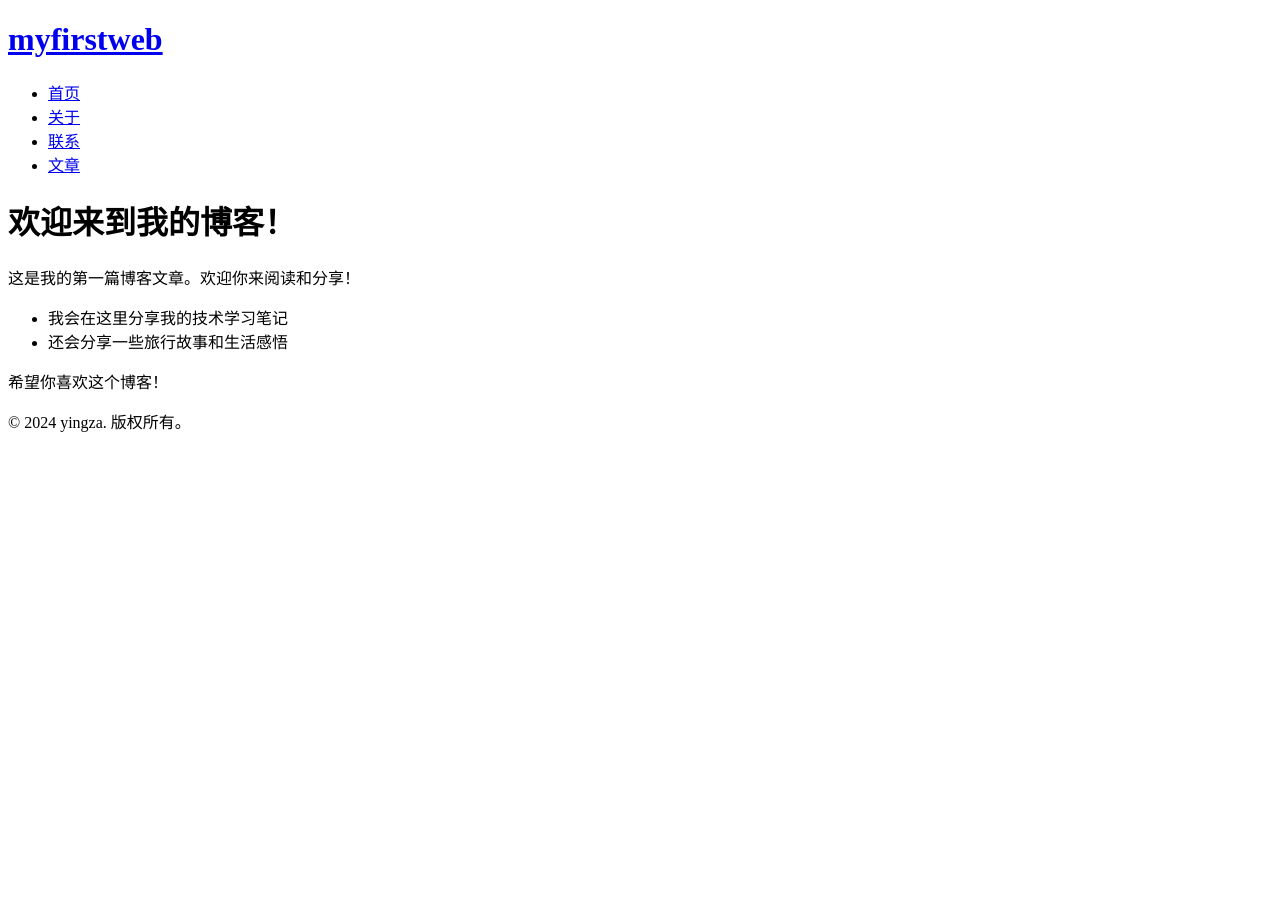
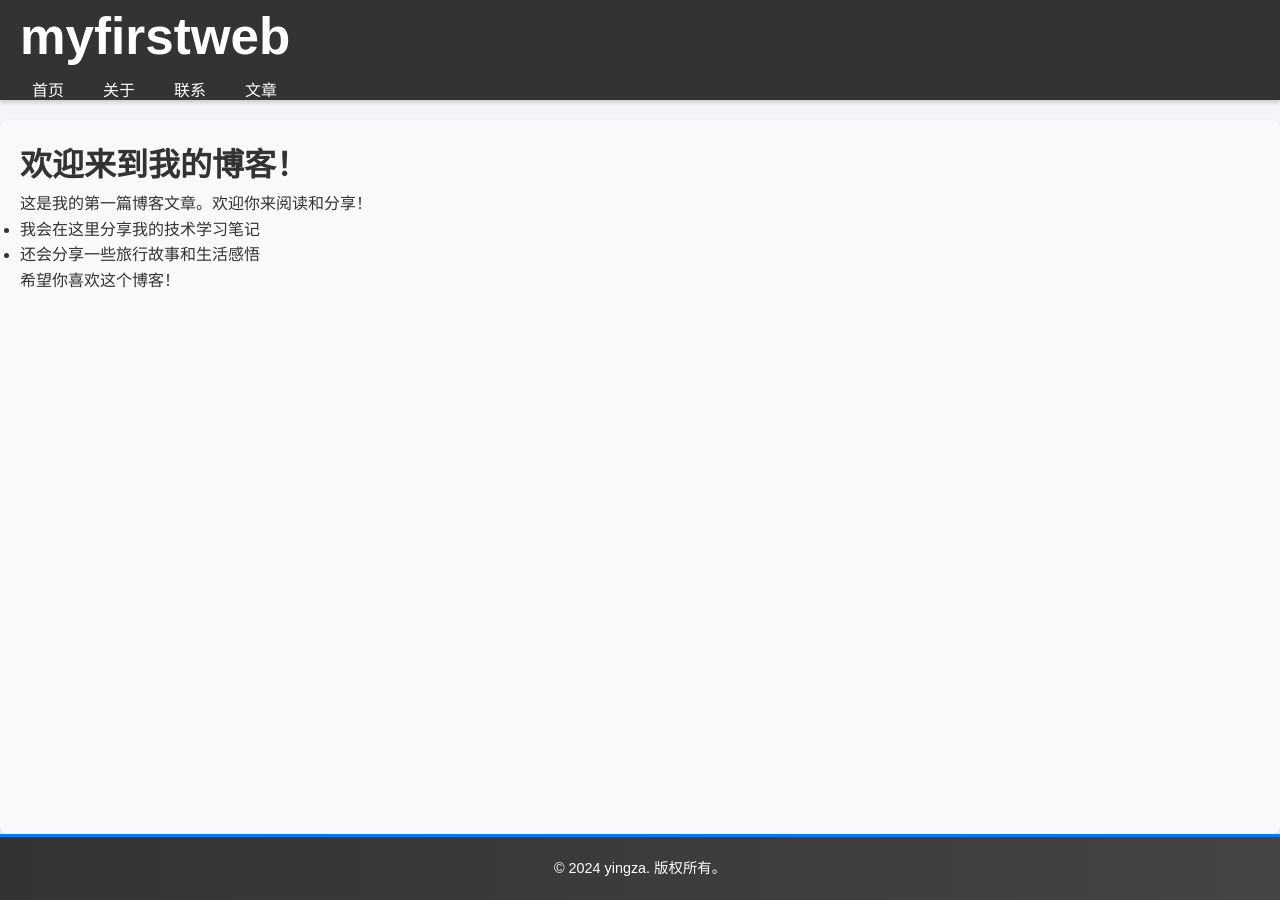
Before and after one commit to yingza-l/skills-github-pages, a Jekyll site: the page built from index.md, in a window 1280 px wide. Built offline with Jekyll 4.4.1, drawn with Linux system fonts in a browser that asks for light colours.

Commit message:
Update default.html

```diff
--- a/_layouts/default.html
+++ b/_layouts/default.html
@@ -4,7 +4,7 @@
     <meta charset="UTF-8">
     <meta name="viewport" content="width=device-width, initial-scale=1.0">
     <title>{{ page.title }}</title>
-    <link rel="stylesheet" href="https://cdnjs.cloudflare.com/ajax/libs/font-awesome/6.0.0-beta3/css/all.min.css">
+    <link rel="stylesheet" href="{{ site.baseurl }}/assets/css/style.css">
 </head>
 <body>
 
```
